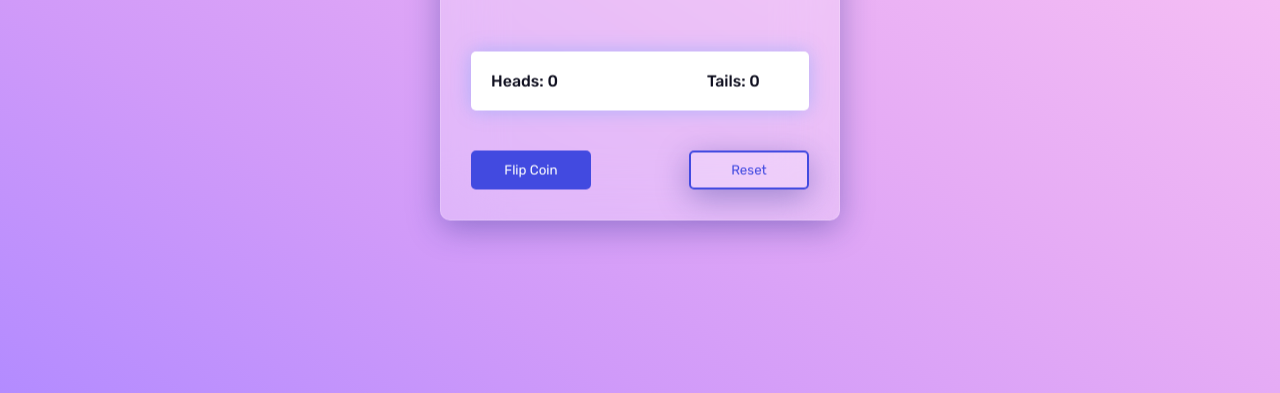
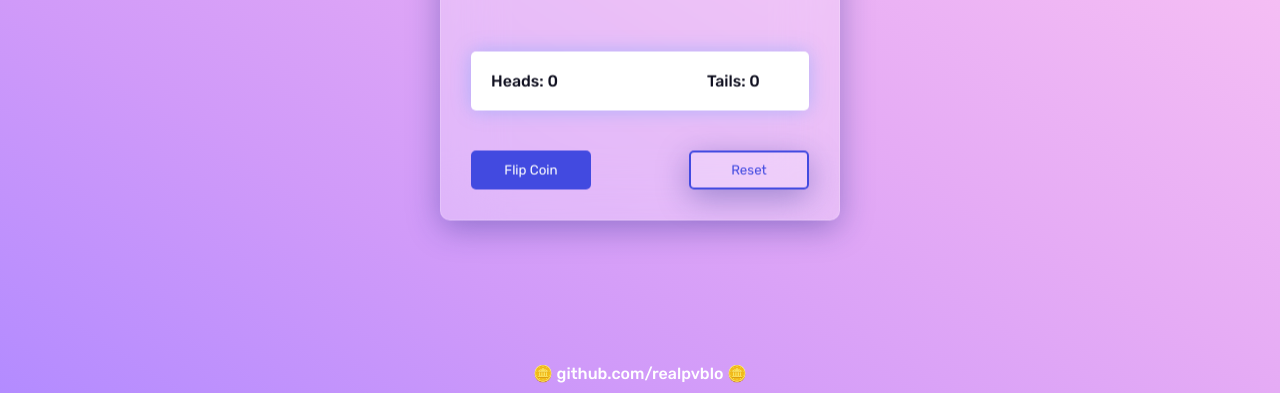
Before and after one commit to realpvblo/CoinFlipGame, a plain HTML site: page index.html in a window 1280 px wide. Shown: the part 407-800 px from the top of the page. Drawn offline with Linux system fonts and the light colour scheme.

Commit message:
footer update

```diff
--- a/index.html
+++ b/index.html
@@ -36,4 +36,7 @@
     <!--Script-->
     <script src="script.js"></script>
 </body>
+<footer>
+    🪙 github.com/realpvblo 🪙
+</footer>
 </html>
--- a/style.css
+++ b/style.css
@@ -141,3 +141,13 @@ button{
     /* -webkit-backdrop-filter: blur( 4px ); */
     /* border: 1px solid rgba( 255, 255, 255, 0.18 ); */
 }
+footer{
+    margin-top: 5%;
+    text-align: center;
+    position: fixed;
+    bottom: 10px;
+    left: 0;
+    right: 0;
+    font-weight: 500;
+    color: white;
+}
```
